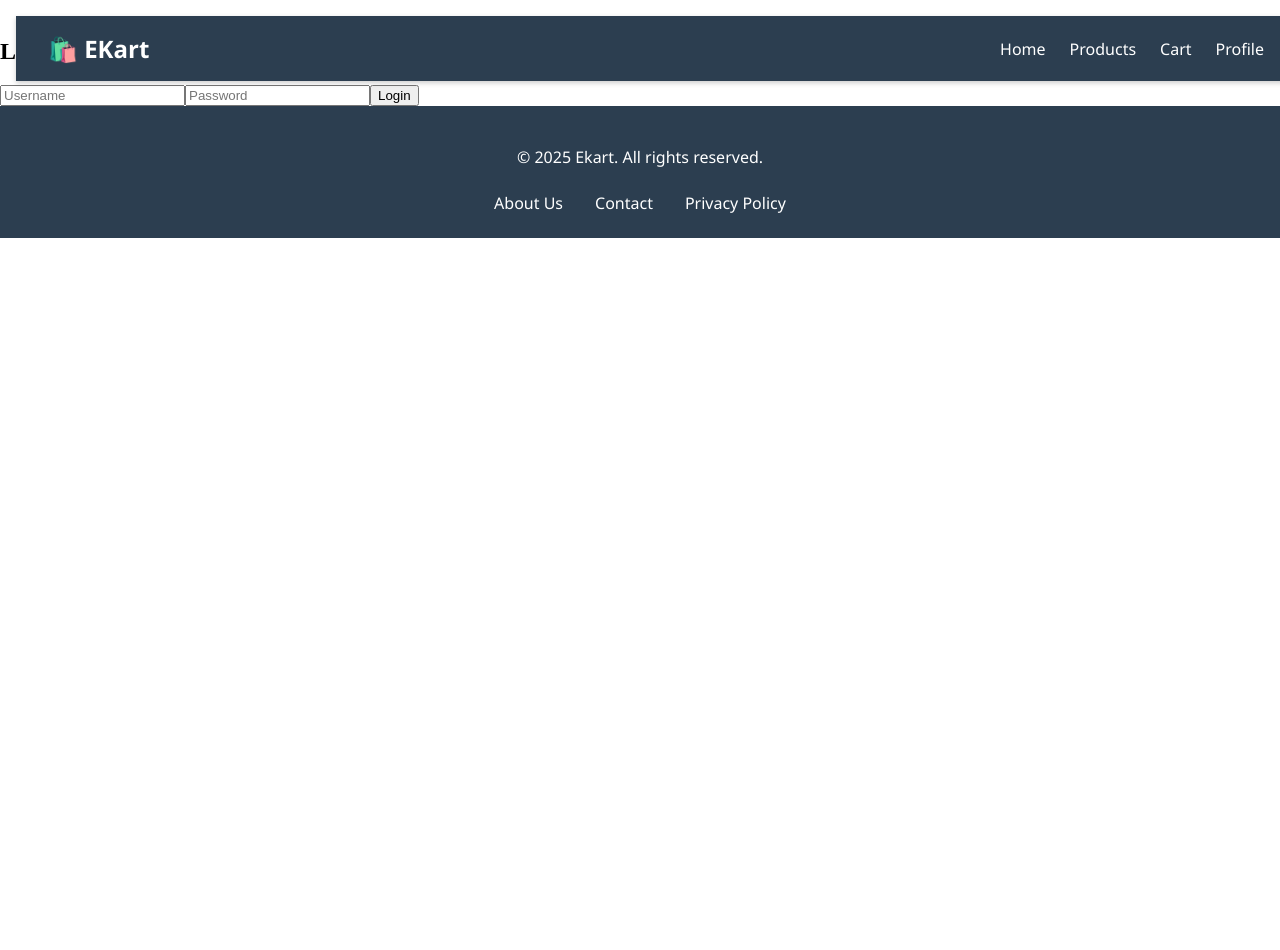
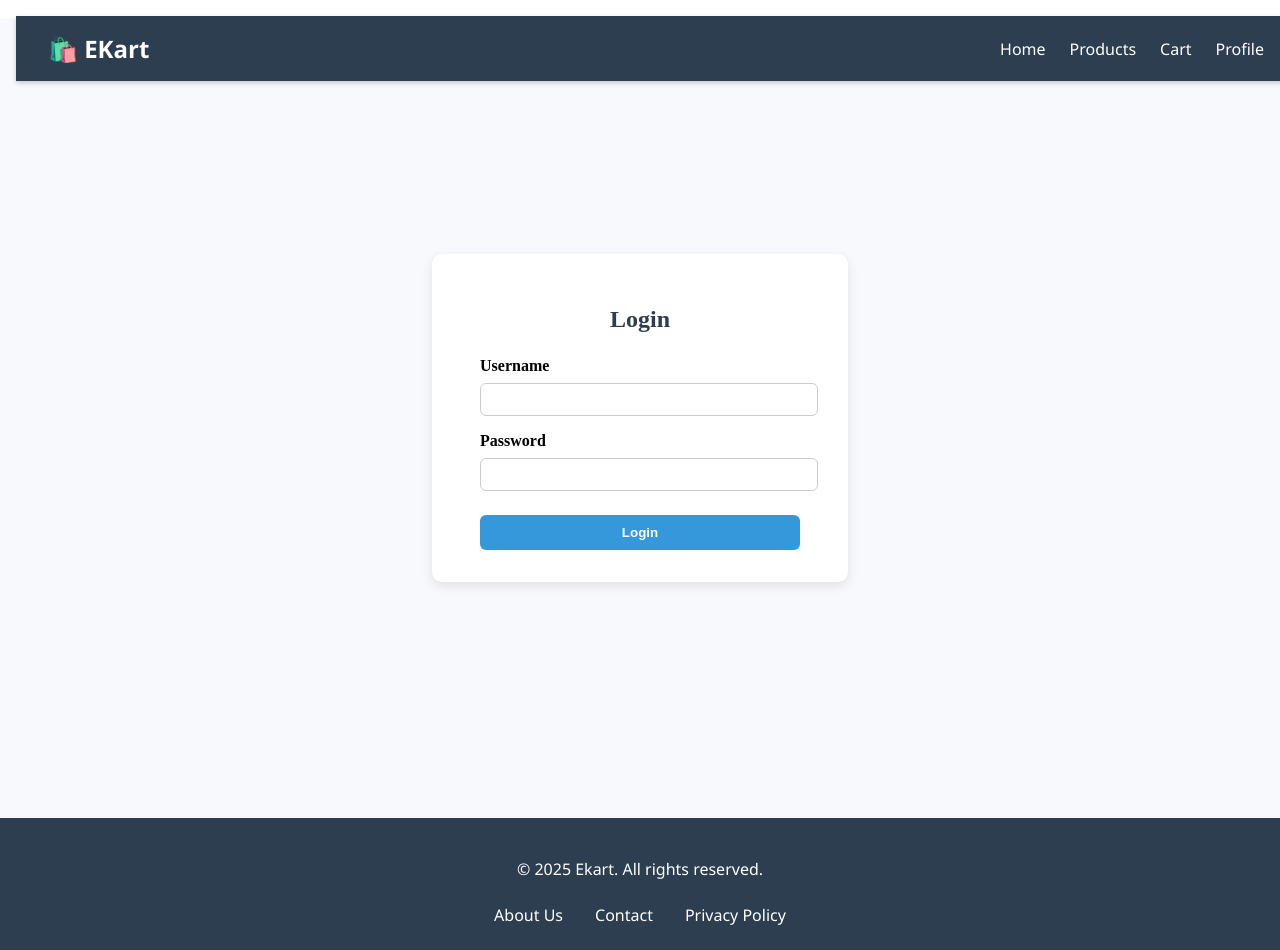
Before and after one commit to mathanparamasivan/shopping-app, an Angular app: page /login in a window 1280 px wide. Before the commit the page ends 800 px from the top, so only its background shows below. Built offline with nearby package versions, Linux system fonts and the light colour scheme.

Commit message:
login form UI changes

```diff
--- a/src/components/login/login.component.css
+++ b/src/components/login/login.component.css
@@ -0,0 +1,59 @@
+.login-wrapper {
+    display: flex;
+    justify-content: center;
+    align-items: center;
+    height: 100vh;
+    background: #f7f9fc;
+  }
+
+  .login-form {
+    background: #ffffff;
+    padding: 2rem 3rem;
+    border-radius: 10px;
+    box-shadow: 0 4px 12px rgba(0, 0, 0, 0.1);
+    width: 320px;
+  }
+
+  .login-form h2 {
+    text-align: center;
+    color: #2c3e50;
+    margin-bottom: 1.5rem;
+  }
+
+  .form-group {
+    margin-bottom: 1rem;
+  }
+
+  .form-group:last-of-type {
+    margin-bottom: 1.5rem;
+  }
+
+  .form-group label {
+    display: block;
+    font-weight: 600;
+    margin-bottom: 0.5rem;
+  }
+
+  .form-group input {
+    width: 100%;
+    padding: 0.5rem;
+    border: 1px solid #ccc;
+    border-radius: 6px;
+  }
+
+  button[type="submit"] {
+    width: 100%;
+    background-color: #3498db;
+    color: white;
+    padding: 0.6rem;
+    border: none;
+    border-radius: 6px;
+    font-weight: bold;
+    cursor: pointer;
+  }
+
+  .error-msg {
+    color: red;
+    text-align: center;
+    margin-top: 1rem;
+  }
--- a/src/components/login/login.component.html
+++ b/src/components/login/login.component.html
@@ -1,26 +1,31 @@
-<!-- login.component.html -->
-<div class="login-container">
+<div class="login-wrapper">
+    <form (ngSubmit)="login()" class="login-form">
       <h2>Login</h2>
 
-    <form (ngSubmit)="login()">
+      <div class="form-group">
+        <label for="username">Username</label>
         <input
           type="text"
+          id="username"
           name="username"
-        placeholder="Username"
           [(ngModel)]="username"
-        (ngModelChange)="onInputChange()"
+          required
         />
+      </div>
 
+      <div class="form-group">
+        <label for="password">Password</label>
         <input
           type="password"
+          id="password"
           name="password"
-        placeholder="Password"
           [(ngModel)]="password"
-        (ngModelChange)="onInputChange()"
+          required
         />
+      </div>
 
       <button type="submit">Login</button>
 
-      <p *ngIf="loginFailed" style="color: red;">Invalid credentials</p>
+      <p *ngIf="loginFailed" class="error-msg">Invalid credentials</p>
     </form>
   </div>
--- a/src/components/login/login.component.ts
+++ b/src/components/login/login.component.ts
@@ -8,7 +8,8 @@ import { CommonModule } from '@angular/common';
   selector: 'app-login',
   standalone: true,
   templateUrl: './login.component.html',
-  imports: [CommonModule, FormsModule]
+  imports: [CommonModule, FormsModule],
+  styleUrls: ['./login.component.css']
 })
 export class LoginComponent {
   username = '';
```
Lines whose indentation alone changed are shown as unchanged.
